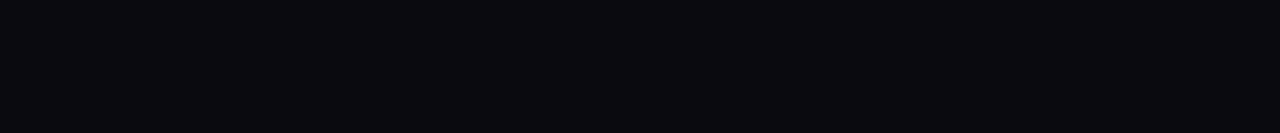
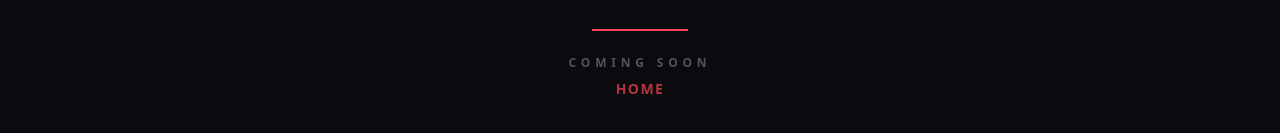
Before and after one commit to JeffJaspe/PickleRankPh, a Vue app: page / in a window 1280 px wide. Shown: the part 329-462 px from the top of the page. Built offline with nearby package versions, Linux system fonts and the light colour scheme; no server answers.

Commit message:
Update on placeHolder Page

```diff
--- a/src/features/common/views/PlaceholderView.vue
+++ b/src/features/common/views/PlaceholderView.vue
@@ -7,9 +7,20 @@
       <span class="text-base sm:text-xl font-black tracking-widest text-white/20 uppercase pb-1">PH</span>
     </div>
     <div class="bar-enter w-24 h-0.5 bg-[#ff4655]"></div>
-    <p class="text-enter text-xs font-bold tracking-[0.4em] uppercase text-white/30">Coming Soon</p>
+    <div class="text-enter flex flex-col items-center gap-2">
+      <p class="text-xs font-bold tracking-[0.4em] uppercase text-white/30">Coming Soon</p>
+      <p v-if="label" class="text-sm font-bold tracking-widest uppercase text-[#ff4655]/70">{{ label }}</p>
+    </div>
   </div>
 </template>
+
+<script setup lang="ts">
+import { computed } from 'vue'
+import { useRoute } from 'vue-router'
+
+const route = useRoute()
+const label = computed(() => route.meta.label as string | undefined)
+</script>
 
 <style scoped>
 .logo-enter {
```
Also changed, not shown: src/router/index.ts (+6 -6 lines).
